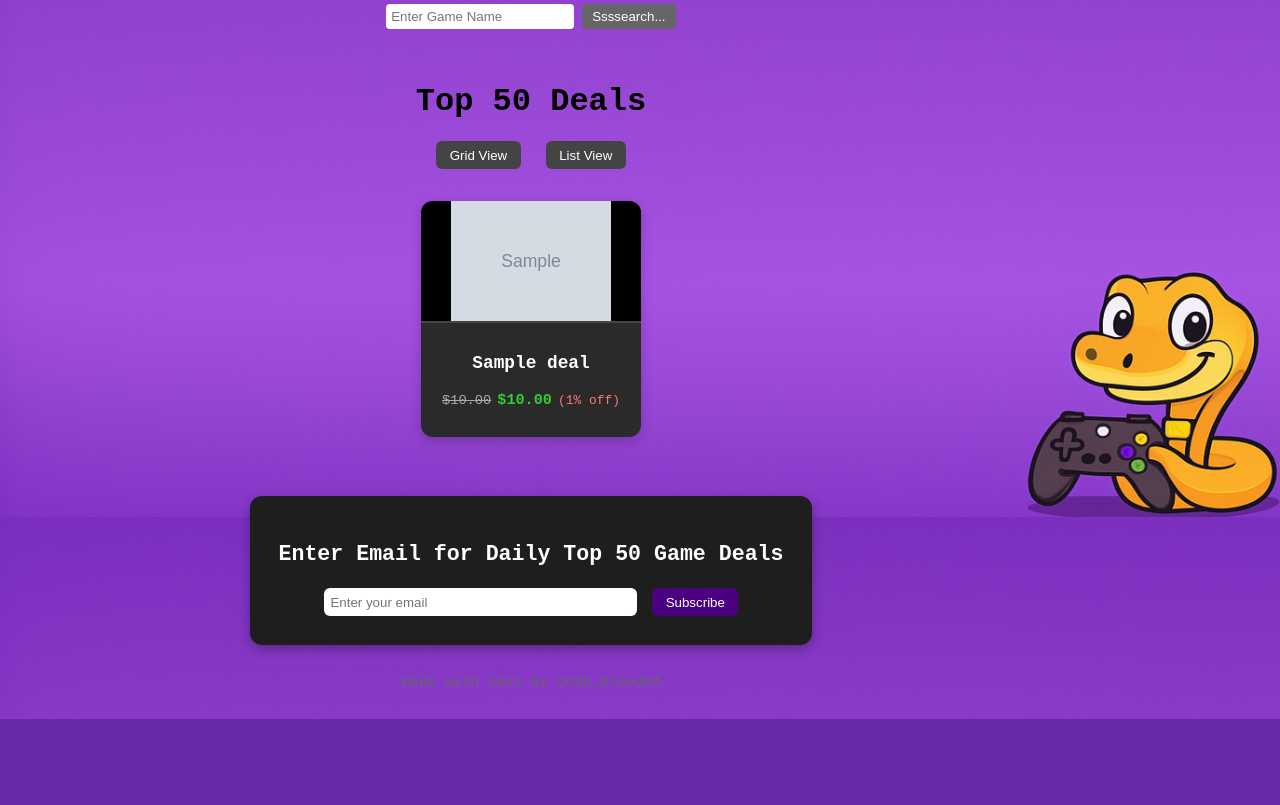
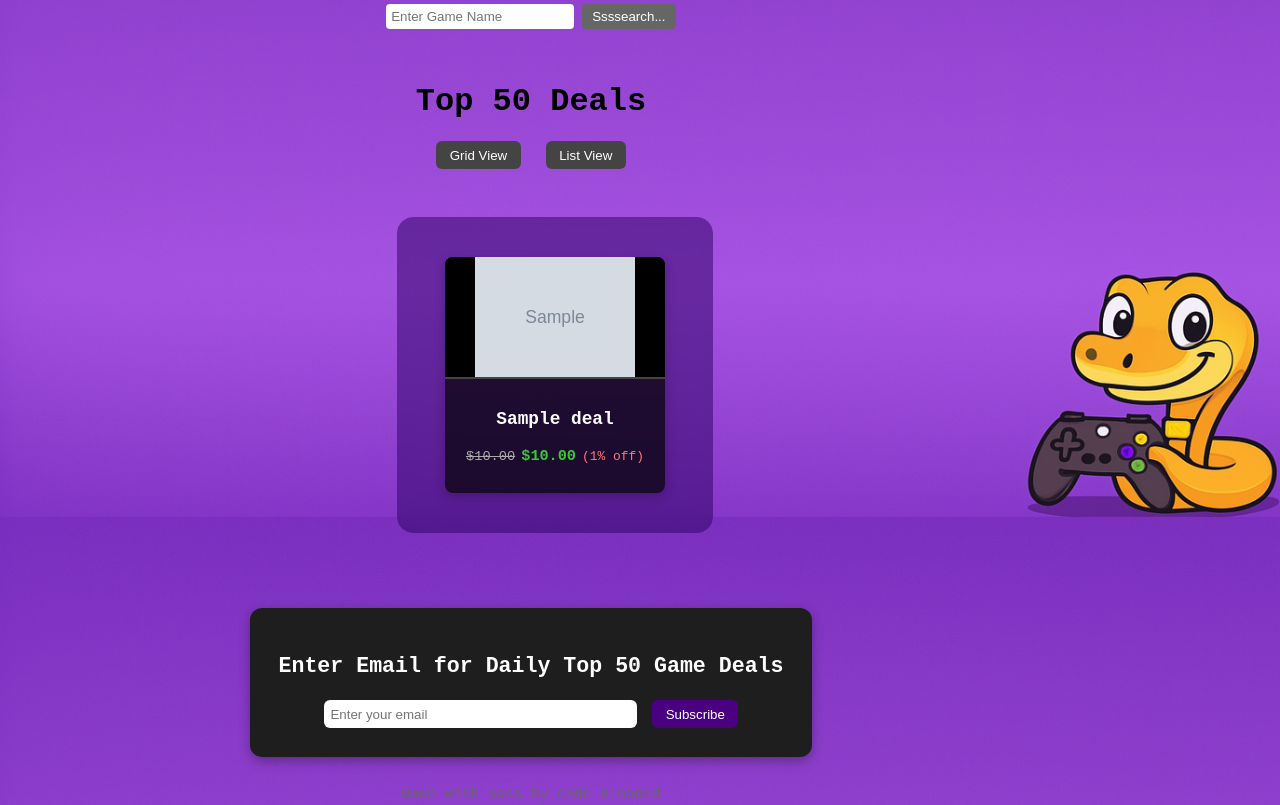
Before and after one commit to heatherjholt/Game_Sales, a Flask app: page / in a window 1280 px wide. Shown: the part 343-1148 px from the top of the page. Before the commit the page ends 1062 px from the top, so only its background shows below. Run offline with Flask 3, Linux system fonts and the light colour scheme; tables that the repository leaves empty hold one stand-in row (values such as "Sample post"); grey boxes marked "Sample" are stand-in pictures.

Commit message:
frosted overlay
grid and list view opaque overlay to show behind info

```diff
--- a/static/script.js
+++ b/static/script.js
@@ -22,15 +22,18 @@ $(document).ready(function () {
 });
 
 // toggle list/grid
+const gridWrapper = document.getElementById('gridWrapper');
+const listWrapper = document.getElementById('listWrapper');
+
   function setView(view) {
-  const grid = document.querySelector('.card-grid');
-  const list = document.querySelector('.card-list');
+    const grid = document.getElementById('gridWrapper');
+    const list = document.getElementById('listWrapper');
 
     if (view === 'grid') {
-    grid.style.display = 'flex';
+      grid.style.display = 'block';
       list.style.display = 'none';
     } else {
       grid.style.display = 'none';
-    list.style.display = 'flex';
+      list.style.display = 'block';
     }
   }
--- a/static/styles.css
+++ b/static/styles.css
@@ -243,6 +243,10 @@ img[alt="Store Logo"] {
   background-color: #666;
 }
 
+
+
+
+
 .card-grid {
   display: flex;
   flex-wrap: wrap;
@@ -251,7 +255,7 @@ img[alt="Store Logo"] {
 }
 
 .card-list {
-  display: none;
+  /*display: none;*/
   flex-direction: column;
   gap: 1em;
   align-items: stretch;
@@ -281,6 +285,12 @@ img[alt="Store Logo"] {
 .card-list .card-hover {
   display: none !important; /* disable hover in list view */
 }
+
+#gridWrapper,
+#listWrapper {
+  display: block;
+}
+
 
 
 
@@ -420,3 +430,48 @@ img[alt="Store Logo"] {
   font-size: 0.85em;
   color: #ff7675;
 }
+
+
+
+
+
+.view-wrapper {
+  position: relative;
+  margin: 2rem auto;
+  padding: 1.5rem;
+  max-width: 1200px;
+  width: 100%;
+  border-radius: 16px;
+  overflow: hidden;
+}
+
+.view-wrapper::before {
+  content: "";
+  position: absolute;
+  inset: 0;
+  pointer-events: none;
+  background-color: rgba(42, 1, 97, 0.5);
+  backdrop-filter: blur(10px);
+  -webkit-backdrop-filter: blur(10px);
+
+  z-index: 0;
+}
+
+.grid-wrapper .card-grid,
+.list-wrapper .card-list {
+  position: relative;
+  z-index: 1;
+}
+
+
+.card,
+.deal-row {
+  background: rgba(3, 3, 3, 0.7);
+  border-radius: 8px;
+}
+
+
+.hidden { display: none !important; }
+
+.view-wrapper { display: none; }
+#gridWrapper { display: block; }
--- a/templates/index.html
+++ b/templates/index.html
@@ -57,6 +57,10 @@
         <button onclick="setView('list')">List View</button>
         </div>
 
+
+<section class="deals-section">
+
+<div id="gridWrapper" class="view-wrapper grid-wrapper">
         <ul class="card-grid">
         {% for deal in deals %}
             <li class="card">
@@ -133,7 +137,9 @@
             </li>
         {% endfor %}
         </ul>
+</div>
 
+<div id="listWrapper" class="view-wrapper list-wrapper" style="display: none;">
         <ul class="card-list">
                     {% for deal in deals %}
                         <li class="card">
@@ -177,6 +183,8 @@
                         </li>
                     {% endfor %}
                 </ul>
+</div>
+</section>
 
 
     {% endif %}
```
Also changed, not shown: static/banner.png (deleted). Lines whose indentation alone changed are shown as unchanged.
